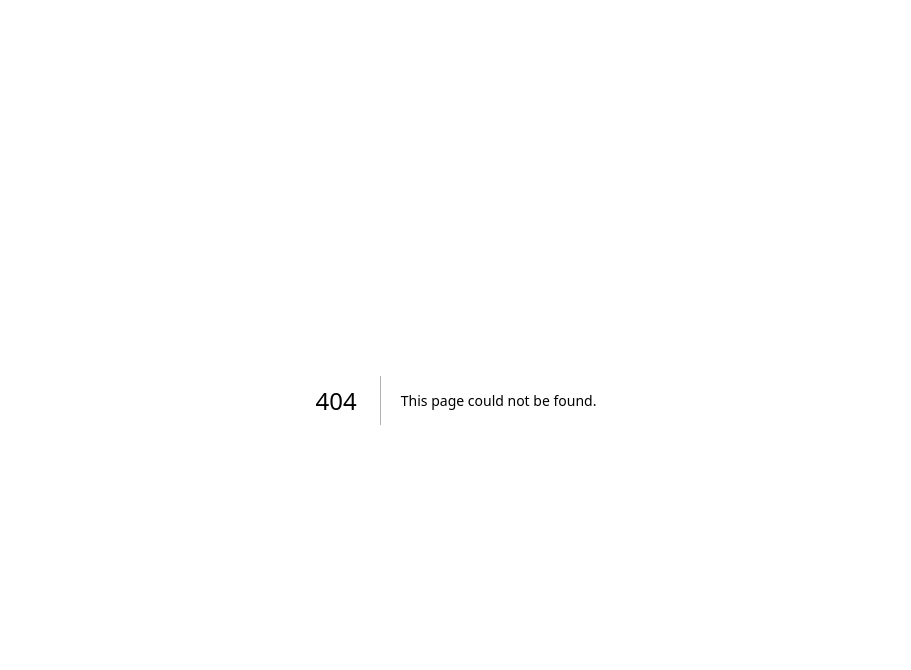
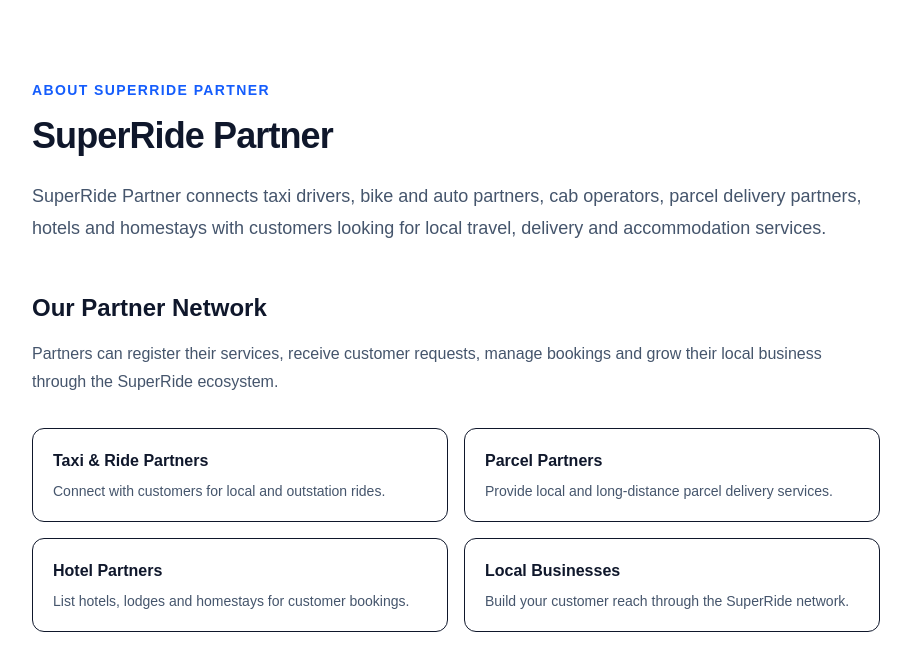
Before and after one commit to HKumaraswamy/superridepartner-website, a Next.js app: page /about in a window 1280 px wide. Before the commit this address had no page. Shown: the top 670 px of the page, without its empty margins (184-1095 px from the left). Built offline with nearby package versions, Linux system fonts and the light colour scheme.

Commit message:
Add About page for SEO

```diff
--- /dev/null
+++ b/app/about/page.tsx
@@ -0,0 +1,73 @@
+import type { Metadata } from "next";
+
+export const metadata: Metadata = {
+  title: "About SuperRide Partner",
+  description:
+    "Learn about SuperRide Partner, a platform connecting taxi drivers, bike and auto partners, cab operators, parcel delivery partners, hotels and homestays with customers.",
+  alternates: {
+    canonical: "https://superridepartner.vercel.app/about",
+  },
+};
+
+export default function AboutPage() {
+  return (
+    <main className="min-h-screen bg-white text-slate-900">
+      <section className="mx-auto max-w-4xl px-6 py-20">
+        <p className="text-sm font-bold uppercase tracking-widest text-blue-600">
+          About SuperRide Partner
+        </p>
+
+        <h1 className="mt-4 text-4xl font-bold tracking-tight">
+          SuperRide Partner
+        </h1>
+
+        <p className="mt-6 text-lg leading-8 text-slate-600">
+          SuperRide Partner connects taxi drivers, bike and auto partners,
+          cab operators, parcel delivery partners, hotels and homestays
+          with customers looking for local travel, delivery and
+          accommodation services.
+        </p>
+
+        <h2 className="mt-12 text-2xl font-bold">
+          Our Partner Network
+        </h2>
+
+        <p className="mt-4 leading-7 text-slate-600">
+          Partners can register their services, receive customer requests,
+          manage bookings and grow their local business through the
+          SuperRide ecosystem.
+        </p>
+
+        <div className="mt-8 grid gap-4 sm:grid-cols-2">
+          <div className="rounded-xl border p-5">
+            <h3 className="font-bold">Taxi & Ride Partners</h3>
+            <p className="mt-2 text-sm text-slate-600">
+              Connect with customers for local and outstation rides.
+            </p>
+          </div>
+
+          <div className="rounded-xl border p-5">
+            <h3 className="font-bold">Parcel Partners</h3>
+            <p className="mt-2 text-sm text-slate-600">
+              Provide local and long-distance parcel delivery services.
+            </p>
+          </div>
+
+          <div className="rounded-xl border p-5">
+            <h3 className="font-bold">Hotel Partners</h3>
+            <p className="mt-2 text-sm text-slate-600">
+              List hotels, lodges and homestays for customer bookings.
+            </p>
+          </div>
+
+          <div className="rounded-xl border p-5">
+            <h3 className="font-bold">Local Businesses</h3>
+            <p className="mt-2 text-sm text-slate-600">
+              Build your customer reach through the SuperRide network.
+            </p>
+          </div>
+        </div>
+      </section>
+    </main>
+  );
+}
--- a/app/sitemap.ts
+++ b/app/sitemap.ts
@@ -10,5 +10,11 @@
       changeFrequency: "weekly",
       priority: 1,
     },
+    {
+      url: `${baseUrl}/about`,
+      lastModified: new Date(),
+      changeFrequency: "monthly",
+      priority: 0.8,
+    },
   ];
 }
```
